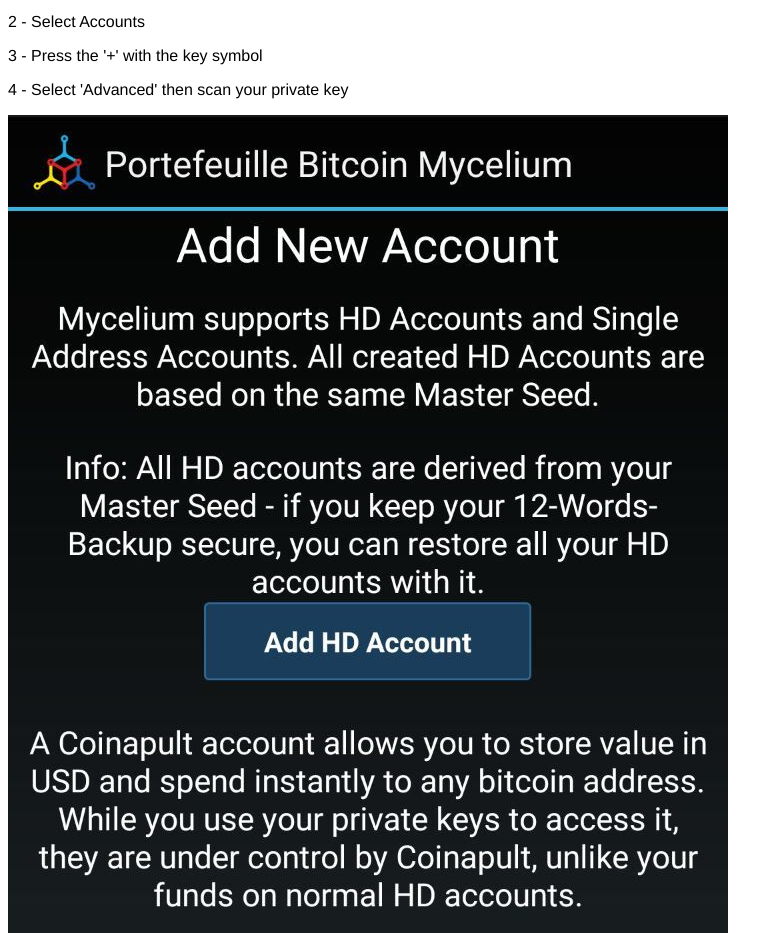
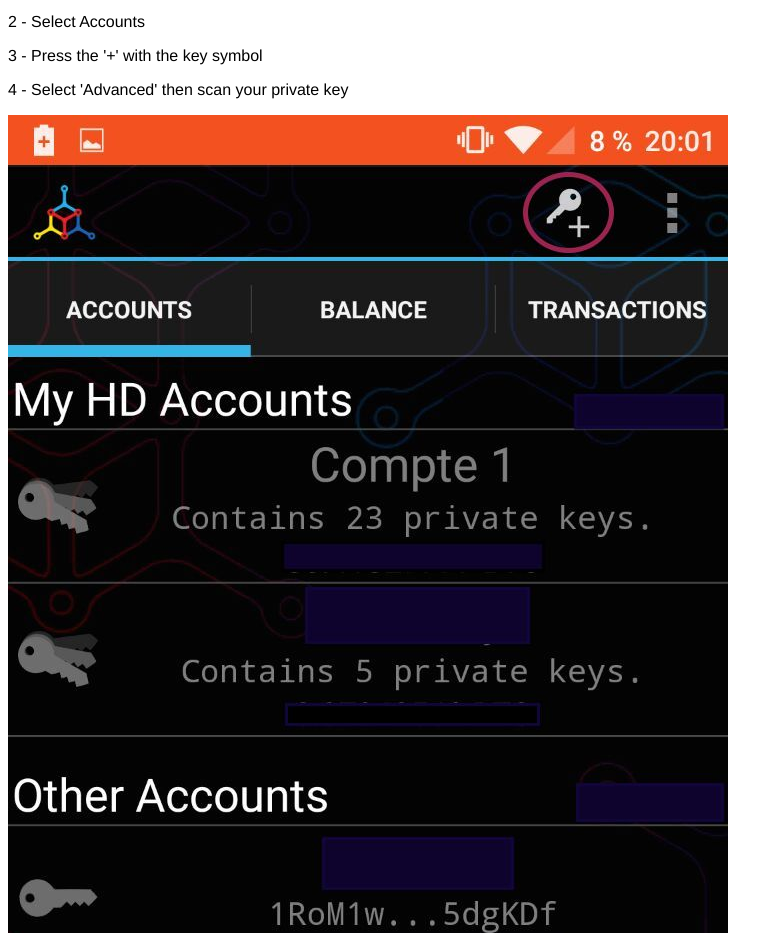
Before and after one commit to VersoSolutions/KeyExporter, a website: page src/index.html in a window 1280 px wide. Shown: the part 986-1919 px from the top of the page, without its empty margins (0-783 px from the left). Drawn offline with nearby package versions, Linux system fonts and the light colour scheme; files that its build step writes are made by us from their sources.

Commit message:
Added mycelium_0

```diff
--- a/src/index.html
+++ b/src/index.html
@@ -113,6 +113,7 @@
         </p> 2 - Select Accounts </p>
         </p> 3 - Press the '+' with the key symbol </p>
         </p> 4 - Select 'Advanced' then scan your private key </p>
+        <img src="assets/img/mycelium_0.jpg" />
         <img src="assets/img/mycelium_1.jpg" />
         <img src="assets/img/mycelium_2.jpg" />
 
```
Also changed, not shown: dist/assets/img/mycelium_1.jpg, dist/assets/img/mycelium_2.jpg, dist/index.html.
